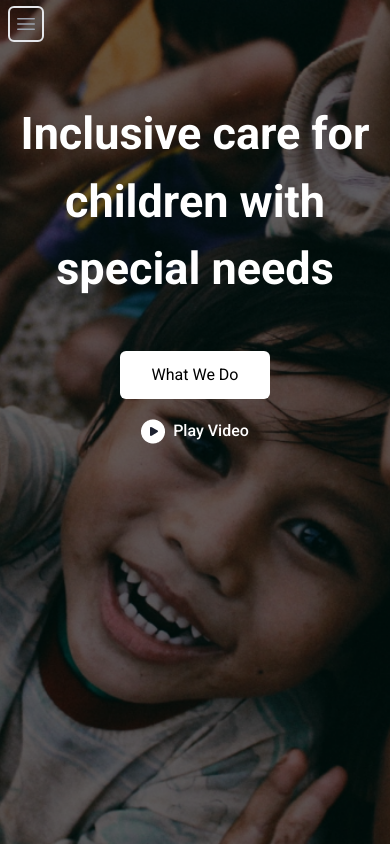
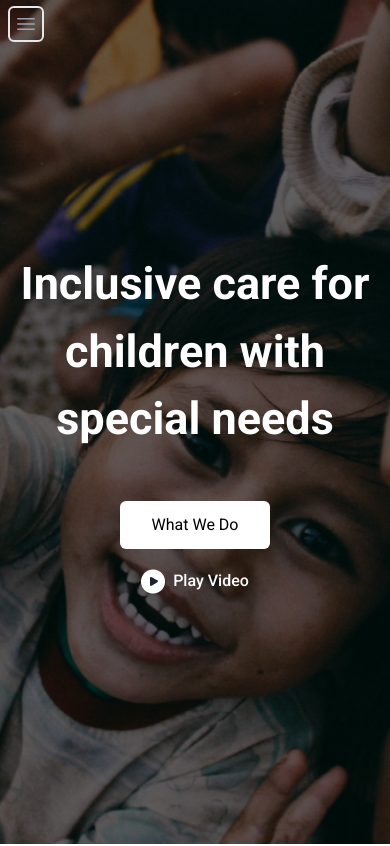
Before and after one commit to jkclyde31/NGO, a Next.js app: page / in a window 390 px wide. Shown: the top 846 px of the page. Built offline with nearby package versions, Linux system fonts and the light colour scheme.

Commit message:
centered banner on mobile

```diff
--- a/app/sections/Banner.jsx
+++ b/app/sections/Banner.jsx
@@ -5,11 +5,11 @@ import PlayIcon from "@/public/play-icon.png";
 const Banner = () => {
   return (
     <div
-      className="bg-cover bg-center  pt-[100px] md:pt-[200px] h-[100vh] md:h-auto"
-      style={{
-        backgroundImage: `url(${'/images/bg-banner.png'})`,
-      }}
-    >
+    className="bg-cover bg-center pt-[100px] md:pt-[200px] h-[100vh] md:h-auto flex flex-col justify-center items-center"
+    style={{
+      backgroundImage: `url(${'/images/bg-banner.png'})`,
+    }}
+  >
       {/* text */}
       <div className="row max-w-[1700px] w-full mx-auto px-[15px]">
         <h1 className="max-w-full md:max-w-[640px] text-[45px] md:text-[64px] text-white font-bold text-center mb-[48px] md:leading-[120%]" >
```
